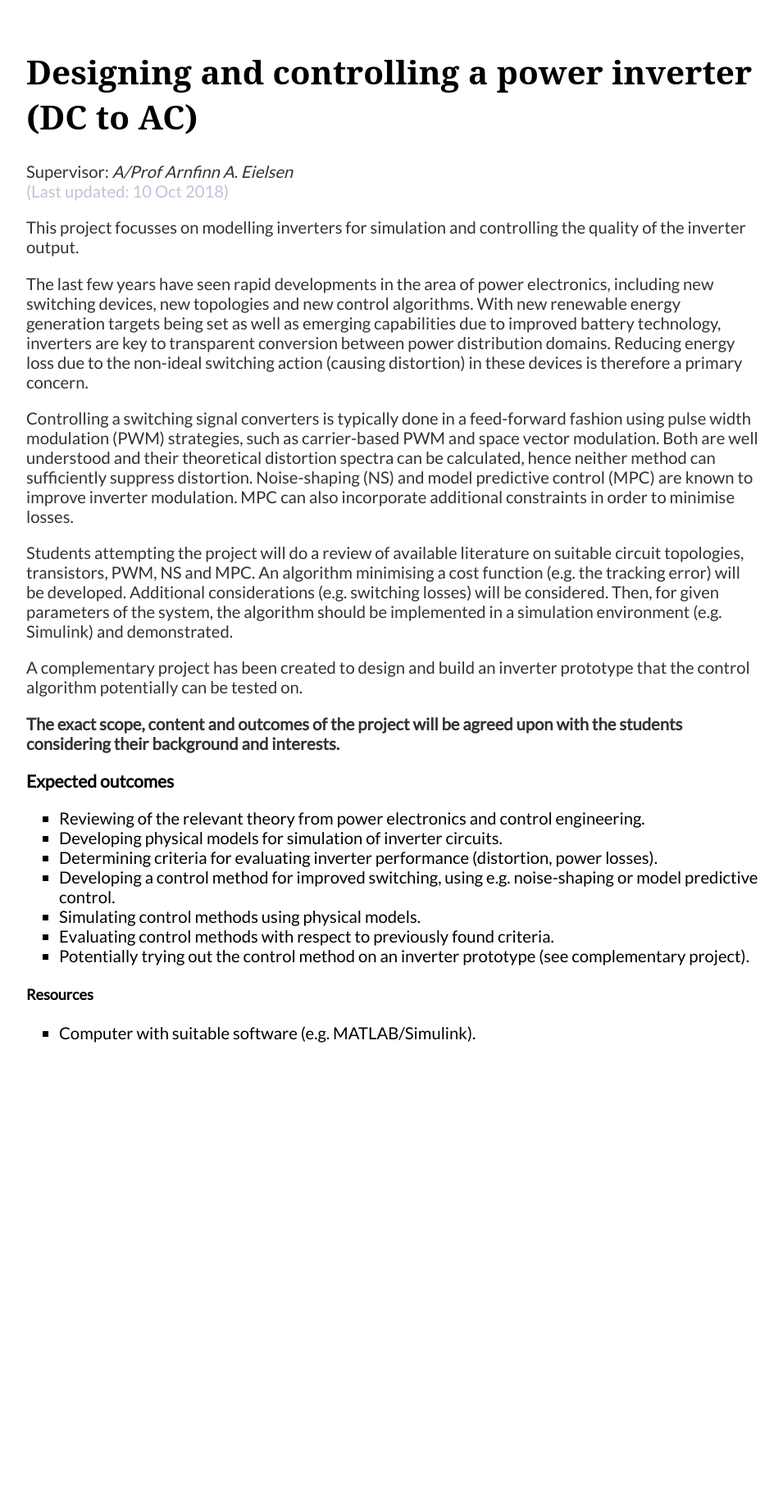
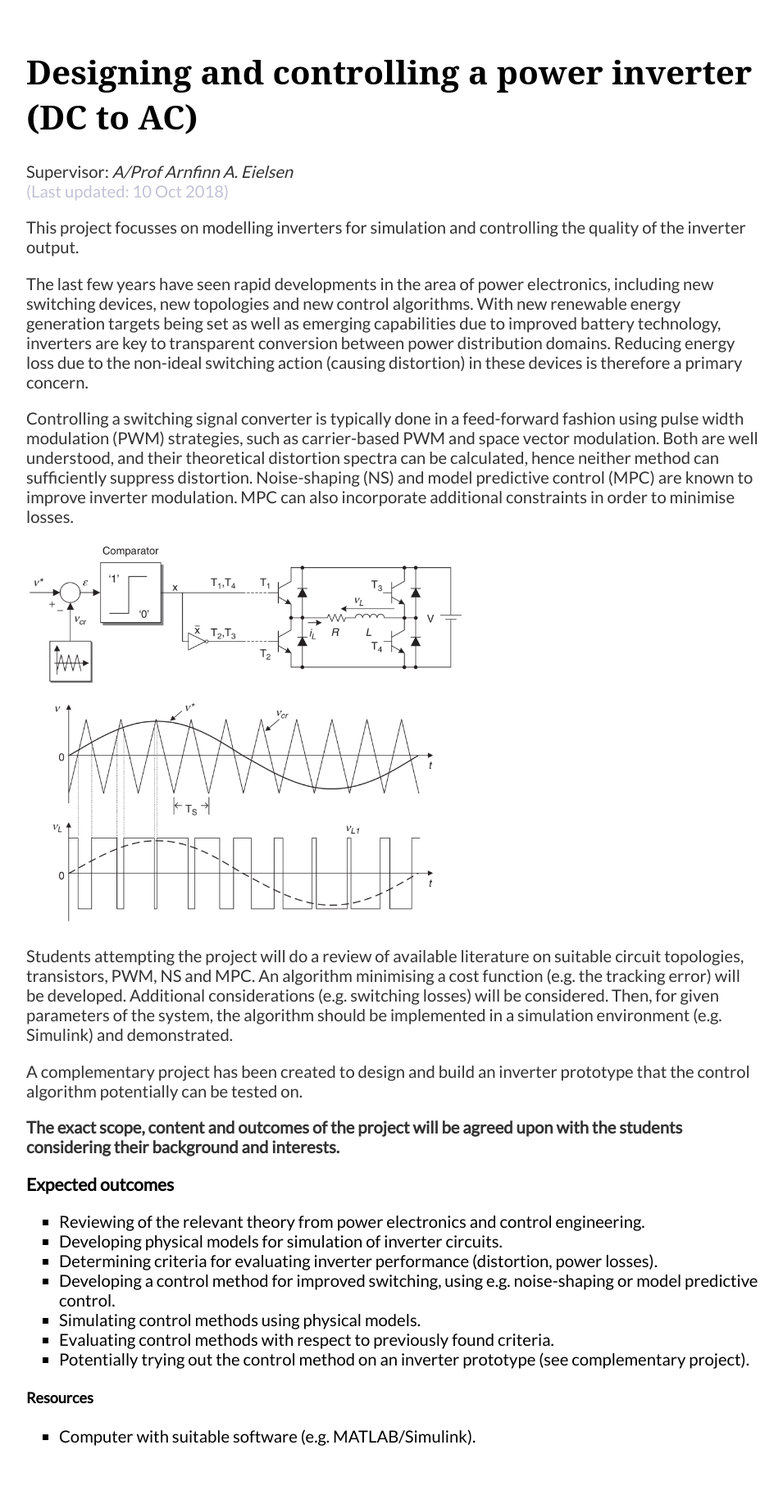
Before and after one commit to eielsen/eielsen.github.io, a Jekyll site: the page built from _posts/2018-10-10-inverter-control.md, in a window 1280 px wide. Shown: the whole page at 82% size, without its empty margins (160-1115 px from the left). Built offline with Jekyll 4.4.1, drawn with Linux system fonts in a browser that asks for light colours; some web fonts are replaced; before the commit the page ends 1332 px from its top, so only the background shows below that.

Commit message:
Update 2018-10-10-inverter-control.md

```diff
--- a/_posts/2018-10-10-inverter-control.md
+++ b/_posts/2018-10-10-inverter-control.md
@@ -13,7 +13,9 @@ This project focusses on modelling inverters for simulation and controlling the
 
 The last few years have seen rapid developments in the area of power electronics, including new switching devices, new topologies and new control algorithms. With new renewable energy generation targets being set as well as emerging capabilities due to improved battery technology, inverters are key to transparent conversion between power distribution domains. Reducing energy loss due to the non-ideal switching action (causing distortion) in these devices is therefore a primary concern.
 
-Controlling a switching signal converters is typically done in a feed-forward fashion using pulse width modulation (PWM) strategies, such as carrier-based PWM and space vector modulation. Both are well understood and their theoretical distortion spectra can be calculated, hence neither method can sufficiently suppress distortion. Noise-shaping (NS) and model predictive control (MPC) are known to improve inverter modulation. MPC can also incorporate additional constraints in order to minimise losses.
+Controlling a switching signal converter is typically done in a feed-forward fashion using pulse width modulation (PWM) strategies, such as carrier-based PWM and space vector modulation. Both are well understood, and their theoretical distortion spectra can be calculated, hence neither method can sufficiently suppress distortion. Noise-shaping (NS) and model predictive control (MPC) are known to improve inverter modulation. MPC can also incorporate additional constraints in order to minimise losses.
+
+![Simple PWM.](/images/pwm.png "Simple PWM.")
 
 Students attempting the project will do a review of available literature on suitable circuit topologies, transistors, PWM, NS and MPC. An algorithm minimising a cost function (e.g. the tracking error) will be developed. Additional considerations (e.g. switching losses) will be considered. Then, for given parameters of the system, the algorithm should be implemented in a simulation environment (e.g. Simulink) and demonstrated.
 
```
